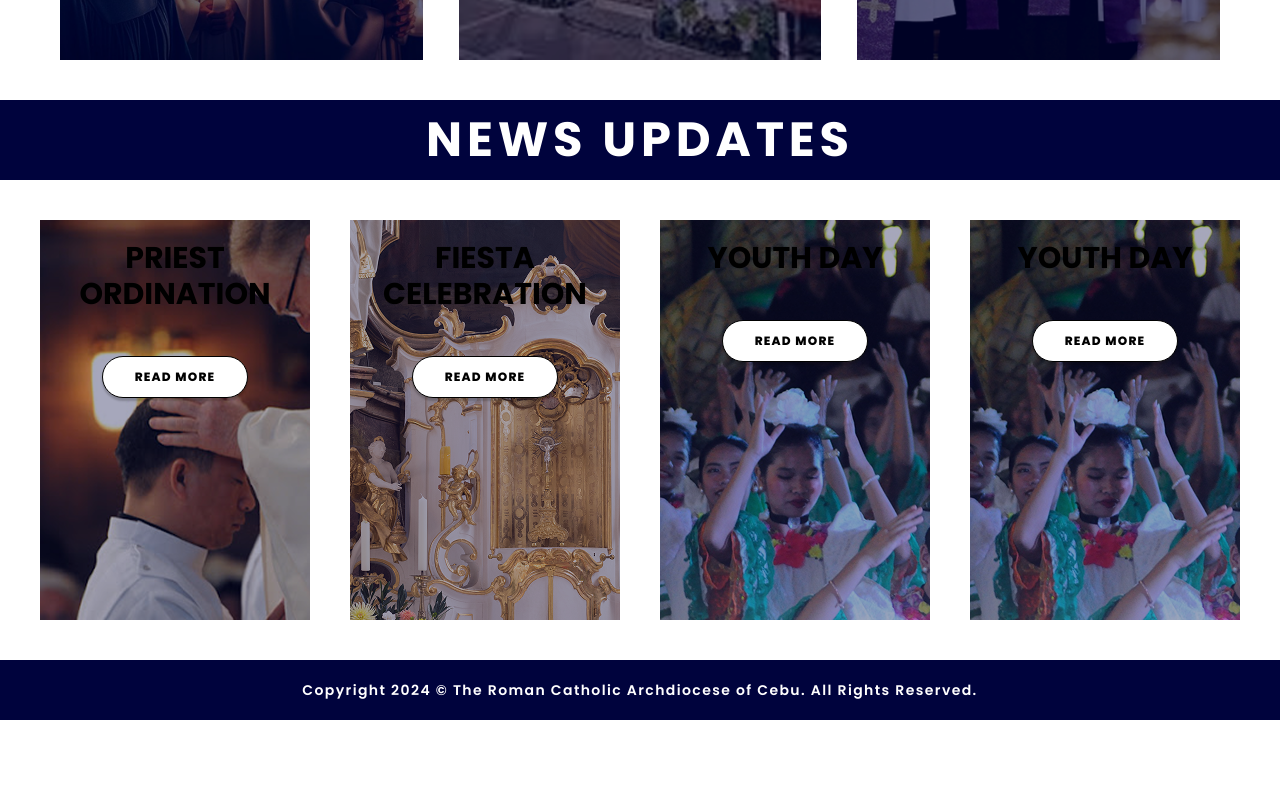
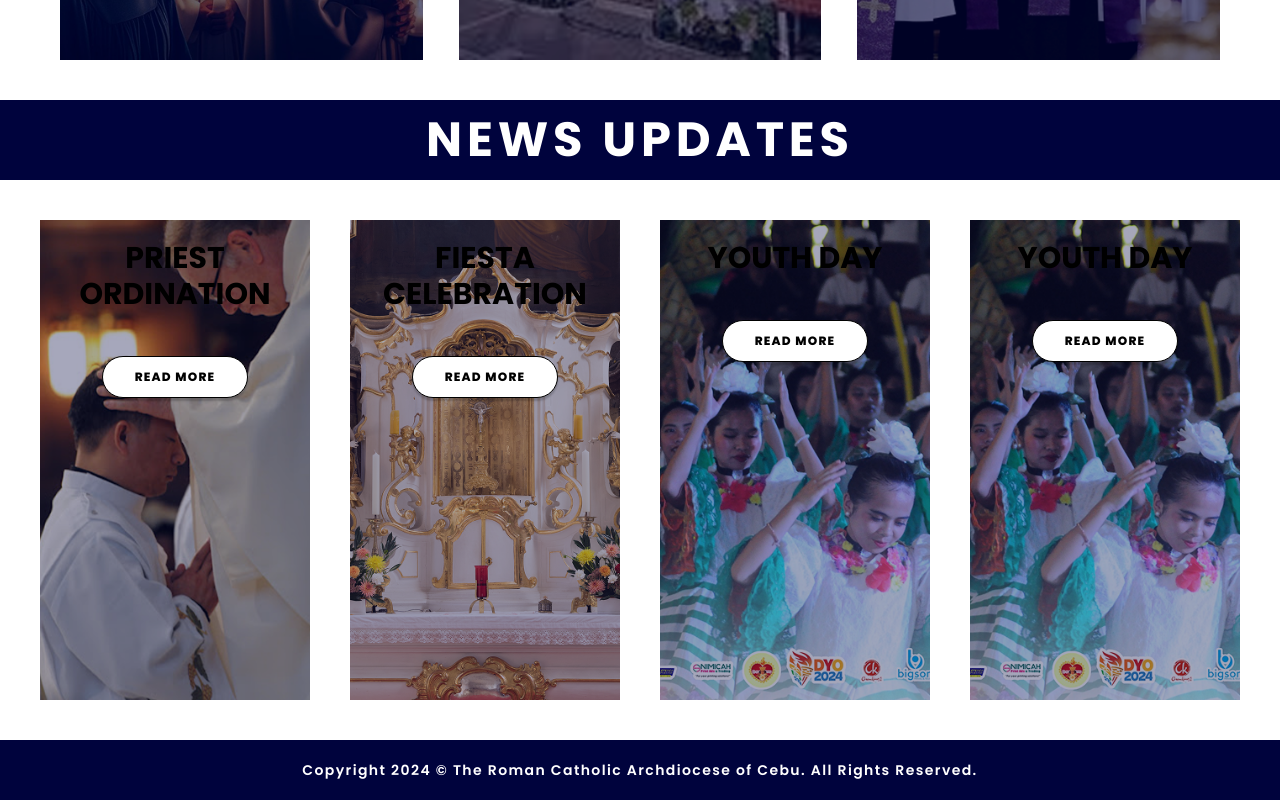
Before and after one commit to Celian4862/cadcomm, a Next.js app: page / in a window 1280 px wide. Shown: the part 2146-2946 px from the top of the page. Before the commit the page ends 2866 px from the top, so only its background shows below. Built offline with nearby package versions, Linux system fonts and the light colour scheme.

Commit message:
Removed where the height styling was placed, changed the height of the NewsCard components

```diff
--- a/app/page.tsx
+++ b/app/page.tsx
@@ -115,7 +115,7 @@ export default function Home() {
             News Updates
           </h2>
         </header>
-        <div className="grid grid-cols-1 gap-10 p-10 text-center *:h-100 md:grid-cols-2 lg:grid-cols-4">
+        <div className="grid grid-cols-1 gap-10 p-10 text-center md:grid-cols-2 lg:grid-cols-4">
           <NewsCard text="Priest Ordination" img_url="/Priest Ordination.png" />
           <NewsCard
             text="Fiesta Celebration"
--- a/app/ui/news_card.tsx
+++ b/app/ui/news_card.tsx
@@ -8,7 +8,10 @@ export default function NewsCard({
   img_url: string;
 }) {
   return (
-    <div className="" style={{ backgroundImage: `url("${img_url}")` }}>
+    <div
+      className="h-120 bg-cover bg-center"
+      style={{ backgroundImage: `url("${img_url}")` }}
+    >
       <div className="p-5 text-3xl font-bold uppercase">{text}</div>
       <HomeButton>Read more</HomeButton>
     </div>
```
